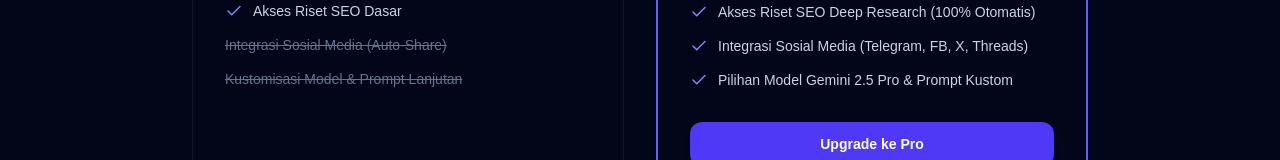
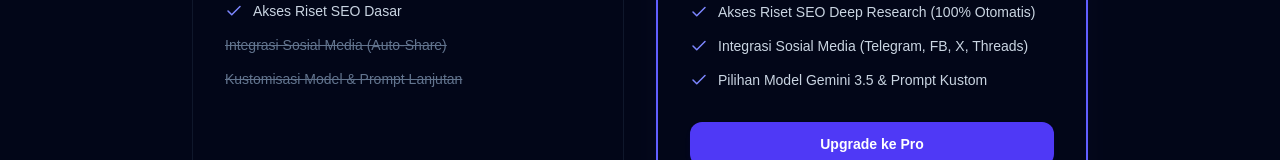
Before and after one commit to aburasyidalfatih/wordpress-bot, a React (Vite) app in the folder frontend/: page / in a window 1280 px wide. Shown: the part 3198-3358 px from the top of the page. Built offline with nearby package versions, Linux system fonts and the light colour scheme; no server answers.

Commit message:
content: rename Gemini 2.5 Pro to Gemini 3.5

```diff
--- a/frontend/src/pages/AdminDashboard.tsx
+++ b/frontend/src/pages/AdminDashboard.tsx
@@ -747,7 +747,7 @@
                       <option value="gemini-3.5-flash">Gemini 3.5 Flash (Stable / Recommended)</option>
                       <option value="gemini-3.1-flash-lite">Gemini 3.1 Flash-Lite (Stable)</option>
                       <option value="gemini-3.1-pro-preview">Gemini 3.1 Pro (Preview)</option>
-                      <option value="gemini-2.5-pro">Gemini 2.5 Pro (Legacy Stable)</option>
+                      <option value="gemini-2.5-pro">Gemini 3.5 (Legacy Stable)</option>
                       <option value="gemini-1.5-flash">Gemini 1.5 Flash (Legacy)</option>
                     </select>
                   </div>
--- a/frontend/src/pages/Landing.tsx
+++ b/frontend/src/pages/Landing.tsx
@@ -160,7 +160,7 @@
                 <span className="text-slate-600">[08:02:15]</span> 💡 Topik ditemukan: "Perkembangan AI Model Terbaru 2026". Skor tren: 92%
               </div>
               <div className="flex items-center gap-2 text-violet-400">
-                <span className="text-slate-600">[08:02:18]</span> ✍️ Menulis artikel dengan Gemini 2.5 Pro (Bahasa Indonesia, SEO Optimized)...
+                <span className="text-slate-600">[08:02:18]</span> ✍️ Menulis artikel dengan Gemini 3.5 (Bahasa Indonesia, SEO Optimized)...
               </div>
               <div className="flex items-center gap-2 text-pink-400">
                 <span className="text-slate-600">[08:03:02]</span> 🎨 Mengenerate Featured Image representatif menggunakan model visual AI...
@@ -390,7 +390,7 @@
                 </li>
                 <li className="flex items-center gap-2.5">
                   <Check className="h-4.5 w-4.5 text-indigo-400 shrink-0" />
-                  <span>Pilihan Model Gemini 2.5 Pro & Prompt Kustom</span>
+                  <span>Pilihan Model Gemini 3.5 & Prompt Kustom</span>
                 </li>
               </ul>
             </div>
```
